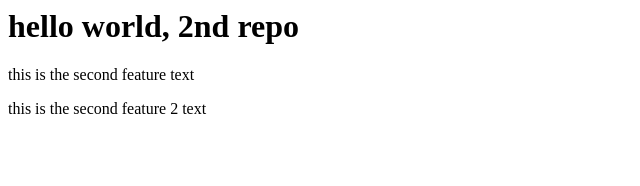
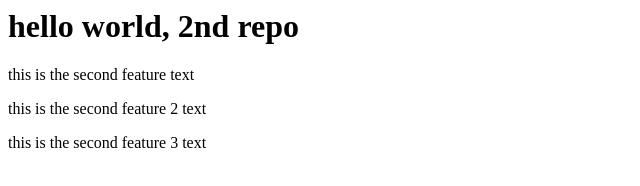
Before and after one commit to assad19/mylocalrepo, a plain HTML site: page index.html in a window 1280 px wide. Shown: the whole page, without its empty margins (0-640 px from the left). Drawn offline with Linux system fonts and the light colour scheme.

Commit message:
feature3 data

```diff
--- a/index.html
+++ b/index.html
@@ -1,3 +1,4 @@
 <h1>hello world, 2nd repo</h1>
 <p>this is the second feature text</p>
 <p>this is the second feature 2 text</p>
+<p>this is the second feature 3 text</p>
```
